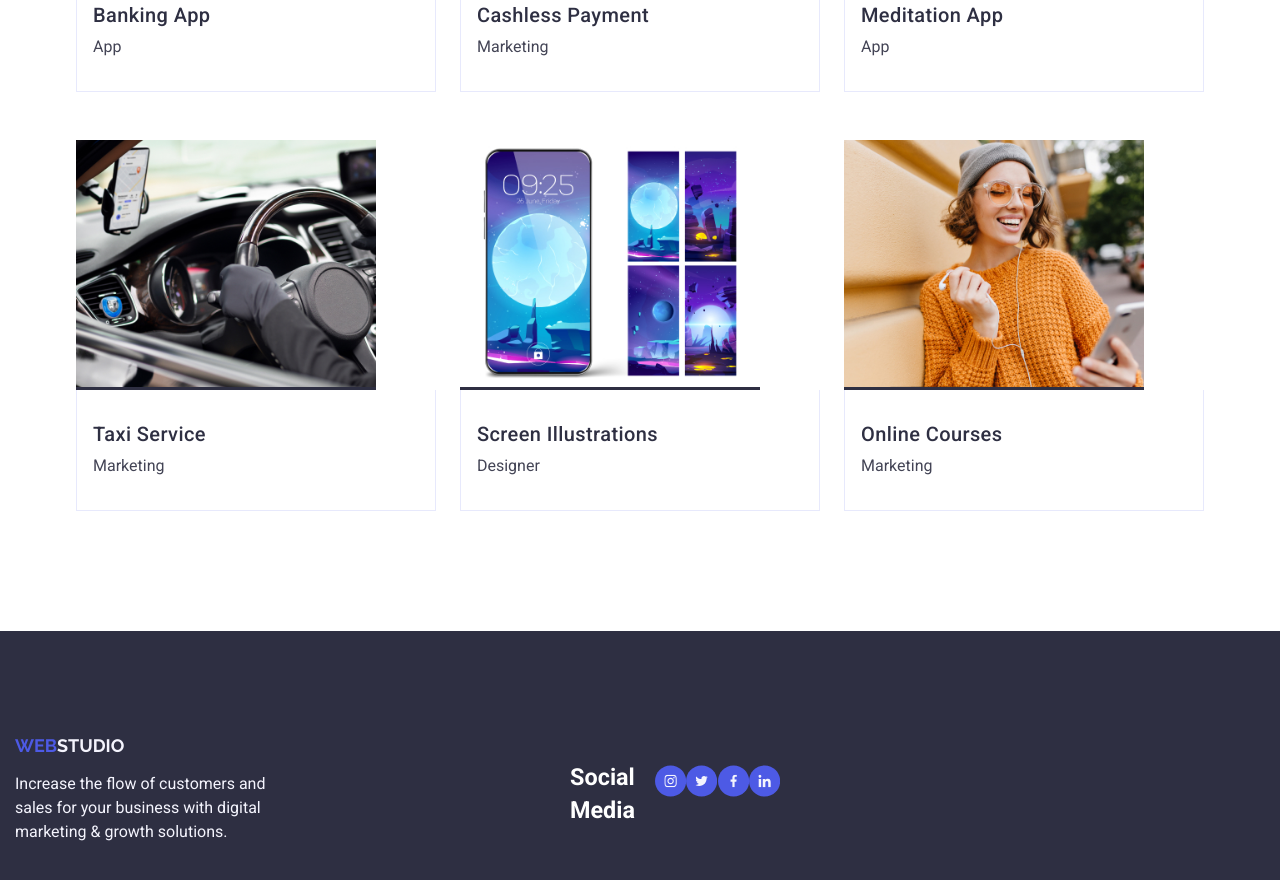
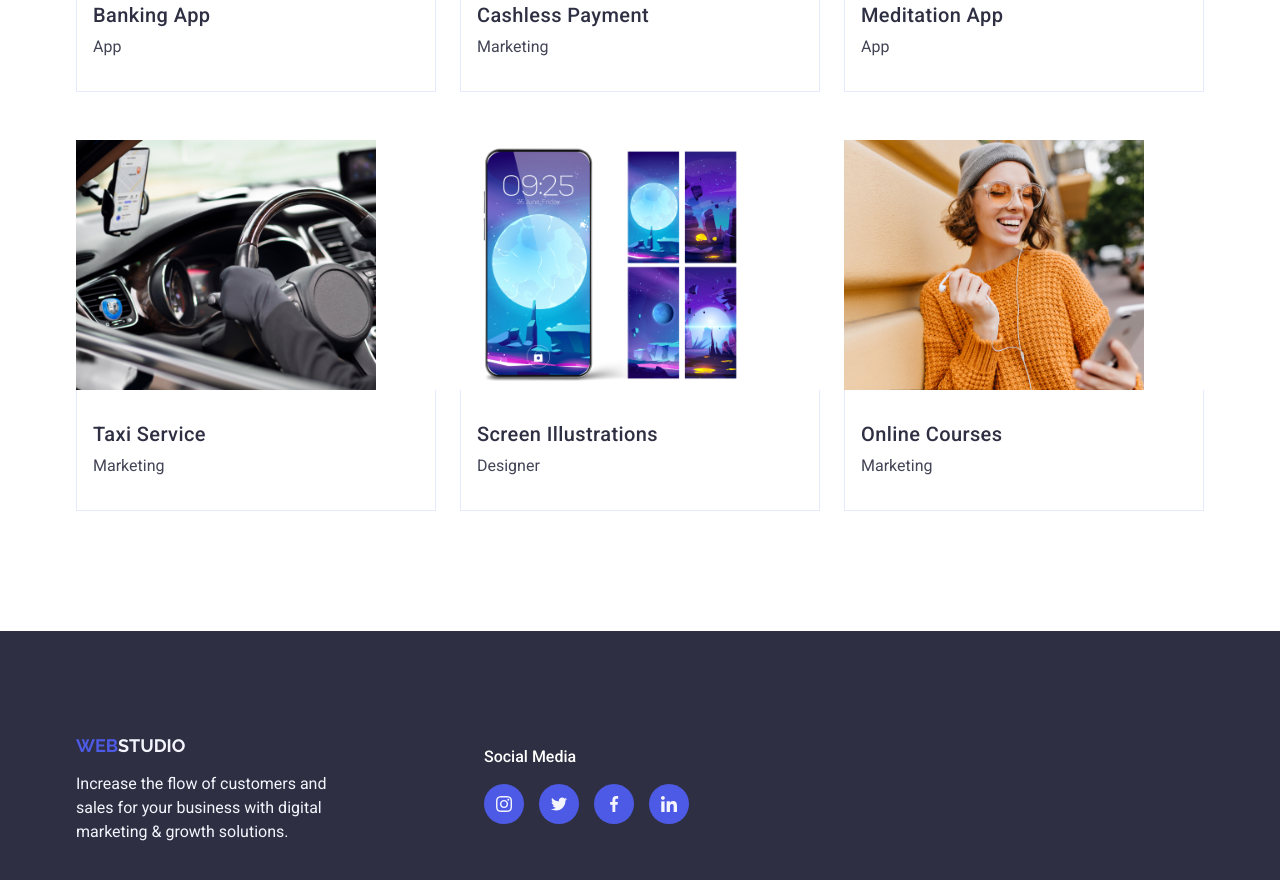
Before and after one commit to GencSerhat/goit-markup-hw-04, a plain HTML site: page index.html in a window 1280 px wide. Shown: the part 2350-3230 px from the top of the page. Drawn offline with nearby package versions, Linux system fonts and the light colour scheme.

Commit message:
our-ortfolio-siyahlık-edit,  footer edit. a2 edit

```diff
--- a/css/styles.css
+++ b/css/styles.css
@@ -189,10 +189,7 @@ HEADER BÖLÜMÜ KODLARI BİTİŞ
   align-items: center;
 }
 
-.efective-head {
-  /* padding: 188px 0;
-  background-color: #2e2f42; */
-}
+
 .efective-hbas {
   font-weight: 700;
   font-size: 56px;
@@ -294,13 +291,7 @@ HEADER BÖLÜMÜ KODLARI BİTİŞ
   position: relative;
 }
 
-.person-img-team img {
-  width: 240px;
-}
-.our-img-list img {
-  width: "360px";
-  border-bottom-style: solid;
-}
+
 .our-img-list h3 {
   font-weight: 500;
   font-size: 20px;
@@ -332,7 +323,7 @@ HEADER BÖLÜMÜ KODLARI BİTİŞ
 .our-team {
   background-color: #f4f4fd;
   text-align: center;
-  /* width: 1440px; */
+
   height: 732px;
   align-items: center;
   padding: 120px 0;
@@ -358,8 +349,16 @@ HEADER BÖLÜMÜ KODLARI BİTİŞ
   background-color: #ffffff;
   width: calc((100% - 72px) / 4);
   border-radius: 0px 0px 4px 4px;
+  box-shadow: 0px 2px 1px 0px #2E2F4214;
 
-  box-shadow: 3px 3px 4px #000; /* ödev 4 gölge efekti*/
+  /* box-shadow: 0px 1px 1px 0px #2E2F4229;
+
+  box-shadow: 0px 1px 6px 0px #2E2F4214; */
+
+  /* box-shadow: 3px 3px 4px #000; ödev 4 gölge efekti  */
+
+
+
 }
 .list-one-person {
   padding: 32px 0;
@@ -414,11 +413,7 @@ HEADER BÖLÜMÜ KODLARI BİTİŞ
   transition: 250ms;
   transition-timing-function: cubic-bezier(0.4, 0, 0.2, 1);
 }
-/* .list-one-port:hover{
-  opacity: 0.5;
-  transition: 250ms;
-  transition-timing-function: cubic-bezier(0.4, 0, 0.2, 1);
- } */
+
 /*Ödev 4 hover gölge efekti başlangıç */
 
 .our-img-list img {
@@ -464,11 +459,11 @@ HEADER BÖLÜMÜ KODLARI BİTİŞ
 
 .footer-menu {
   background-color: #2e2f42;
-  /* width: 1440px; */
+
   height: 312px;
   padding: 100px 0;
   display: flex;
-  /* align-items: center; */
+
 }
 
 .footer-href {
@@ -500,12 +495,24 @@ HEADER BÖLÜMÜ KODLARI BİTİŞ
 }
 .social-media-group-footer {
   position: relative;
-  text-align: center;
+  /* text-align: center; */
   margin-right: 500px;
-  width: 500px;
+
 }
+.bas-prg{
+  display: flex;
+  align-items: center;
+  justify-content: space-between;
+}
+/* .div{
+  display: block;
+} */
 .social-media-group-footer-hbas {
-  padding-bottom: 10px;
+  font-weight: 500;
+  font-size: 16px;
+  line-height: 24px;
+  letter-spacing: 2%;
+  margin-bottom: 15px;
   color: white;
 }
 
@@ -514,10 +521,13 @@ HEADER BÖLÜMÜ KODLARI BİTİŞ
 .social-media-group {
   display: flex;
   justify-content: center;
-  margin-top: 30px;
+  /* margin-top: 30px; */
 }
 .li-icon {
   padding: 10px;
+}
+.li-icon-footer{
+  padding-right: 15px;
 }
 .link-icon {
   transition: 250ms cubic-bezier(0.4, 0, 0.2, 1);
@@ -535,6 +545,7 @@ HEADER BÖLÜMÜ KODLARI BİTİŞ
 .icon-svg:hover {
   --color1: #31d0aa;
   transition-property: color;
+  transition: 250ms cubic-bezier(0.4, 0, 0.2, 1);
 }
 
 .icon:hover {
--- a/index.html
+++ b/index.html
@@ -651,6 +651,8 @@
 
     <footer class="footer-menu">
       <div class="container">
+        <div class="bas-prg">
+          <div class="footer-web">
             <a class="footer-href" href="https://www.figma.com/"
               >WEB<span class="span-href-footer">STUDIO</span></a
             >
@@ -660,20 +662,41 @@
               marketing & growth solutions.
             </p>
           </div>
-      <div class="social-media-group social-media-group-footer">
+
+          <div class="social-media-group-footer">
             <h3 class="social-media-group-footer-hbas">Social Media</h3>
-        <svg width="40px" height="40px">
+            <ul class="social-media-group">
+              <li class="li-icon-footer">
+                <a href="a" class="link-icon">
+                  <svg class="icon-svg" width="40px" height="40px">
                     <use href="#insta-icon"></use>
                   </svg>
-        <svg width="40px" height="40px">
+                </a>
+              </li>
+              <li class="li-icon-footer">
+                <a href="a" class="link-icon">
+                  <svg class="icon-svg" width="40px" height="40px">
                     <use href="#twitter-icon"></use>
                   </svg>
+                </a>
+              </li>
+              <li class="li-icon-footer">
+                <a href="a" class="link-icon">
                   <svg width="40px" height="40px">
                     <use href="#facebook-icon"></use>
                   </svg>
+                </a>
+              </li>
+              <li class="li-icon-footer">
+                <a href="a" class="link-icon">
                   <svg width="40px" height="40px">
                     <use href="#linkedin-icon"></use>
                   </svg>
+                </a>
+              </li>
+            </ul>
+          </div>
+        </div>
       </div>
     </footer>
 
```
Also changed, not shown: images/SVG-sprite/icons.svg/antenna 1.svg (renamed from images/icons.svg/antenna 1.svg), images/SVG-sprite/icons.svg/astronaut 1.svg (renamed from images/icons.svg/astronaut 1.svg), images/SVG-sprite/icons.svg/clock 1.svg (renamed from images/icons.svg/clock 1.svg), images/SVG-sprite/icons.svg/diagram 1.svg (renamed from images/icons.svg/diagram 1.svg), images/SVG-sprite/icons.svg/facebook.svg (renamed from images/icons.svg/facebook.svg), images/SVG-sprite/icons.svg/instagram.svg (renamed from images/icons.svg/instagram.svg), images/SVG-sprite/icons.svg/linkedin.svg (renamed from images/icons.svg/linkedin.svg), images/SVG-sprite/icons.svg/twitter.svg (renamed from images/icons.svg/twitter.svg). Lines whose indentation alone changed are shown as unchanged.
